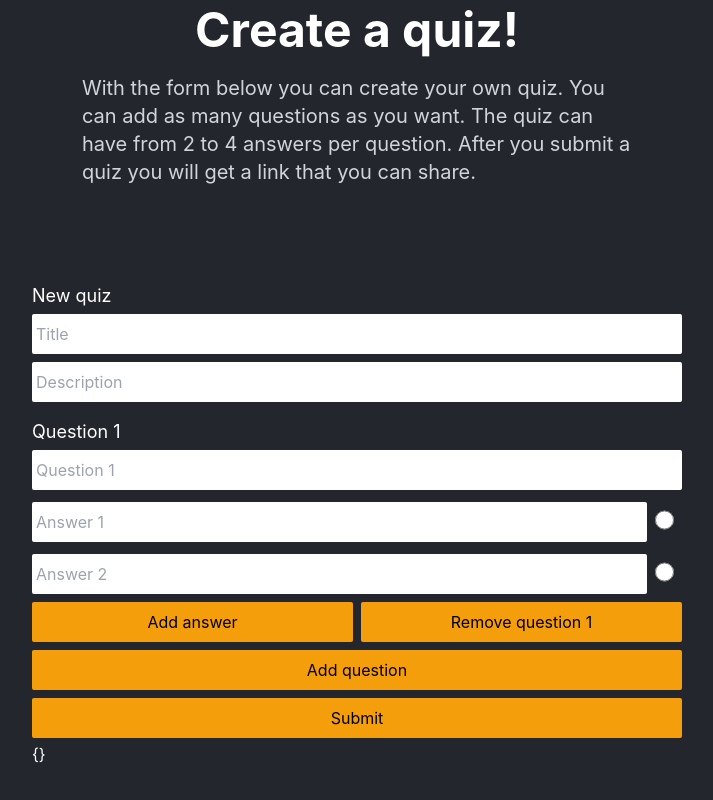
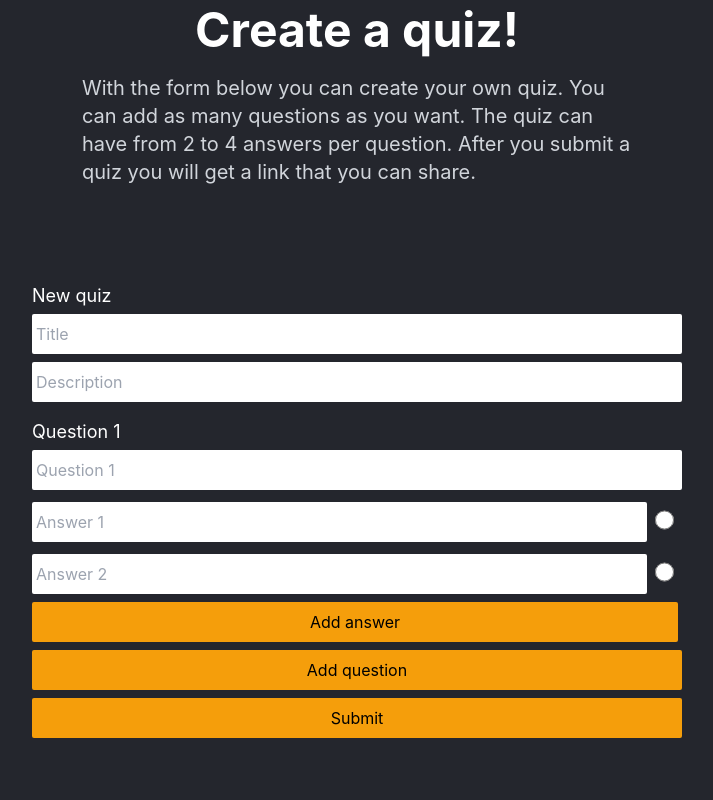
Before and after one commit to mwyywm/Quiz, a Next.js app: page /createquiz in a window 1280 px wide. Shown: the part 202-1002 px from the top of the page, without its empty margins (283-996 px from the left). Built offline with nearby package versions, Linux system fonts and the light colour scheme; a web font is replaced by a local one.

Commit message:
feat: hide "remove question" button when index is 0
Changes:
- Hide "Remove question" button when index === 0.
- Changes to margin to fit new layout.
- Removed the <p>{JSON.stringify(data)}</p> at the bottom of the component. (Was just used for debugging)

```diff
--- a/components/QuizForm.tsx
+++ b/components/QuizForm.tsx
@@ -230,7 +230,7 @@ export default function QuizForm({ setSentFormData }: QuizFormProps) {
               </p>
             )}
             {(answerAmount[field.id] || answerAmount.init).map(
-              (val, i: number) => (
+              (_, i: number) => (
                 <React.Fragment key={field.id + i}>
                   <div className="flex items-center justify-center">
                     <input
@@ -288,7 +288,8 @@ export default function QuizForm({ setSentFormData }: QuizFormProps) {
                   readOnly
                   className={clsx(
                     "my-1 mr-0 w-full cursor-pointer rounded-sm bg-amber-500 px-4 py-2 text-center text-black transition-colors hover:bg-[#ffad21]",
-                    "xs:mr-1"
+                    "xs:mr-1",
+                    index === 0 ? "mr-0 xs:mr-0" : "xs:mr-1"
                   )}
                   onClick={() => handleNewQuestion(field.id)}
                   onKeyDown={(e) => {
@@ -299,15 +300,13 @@ export default function QuizForm({ setSentFormData }: QuizFormProps) {
                   }}
                 />
               )}
+              {index > 0 && (
                 <input
                   value={`Remove question ${index + 1}`}
                   readOnly
                   className={clsx(
                     "my-1 ml-0 w-full cursor-pointer rounded-sm bg-amber-500 px-4 py-2 text-center text-black transition-colors hover:bg-[#ffad21]",
-                  "xs:ml-1",
-                  {
-                    "xs:ml-0": answerAmount[field.id]?.length === 4, // reset margin left when we only show 1 button
-                  }
+                    answerAmount[field.id]?.length === 4 ? "xs:ml-0" : "xs:ml-1" // when showing remove button, remove the xs:ml-1 class
                   )}
                   onClick={() => remove(index)}
                   onKeyDown={(e) => {
@@ -317,6 +316,7 @@ export default function QuizForm({ setSentFormData }: QuizFormProps) {
                     }
                   }}
                 />
+              )}
             </div>
           </React.Fragment>
         ))}
@@ -362,7 +362,6 @@ export default function QuizForm({ setSentFormData }: QuizFormProps) {
           {formState.isSubmitSuccessful ? "Submitted!" : "Submit"}
         </button>
       </form>
-      <p>{JSON.stringify(data)}</p>
     </>
   );
 }
```
Lines whose indentation alone changed are shown as unchanged.
